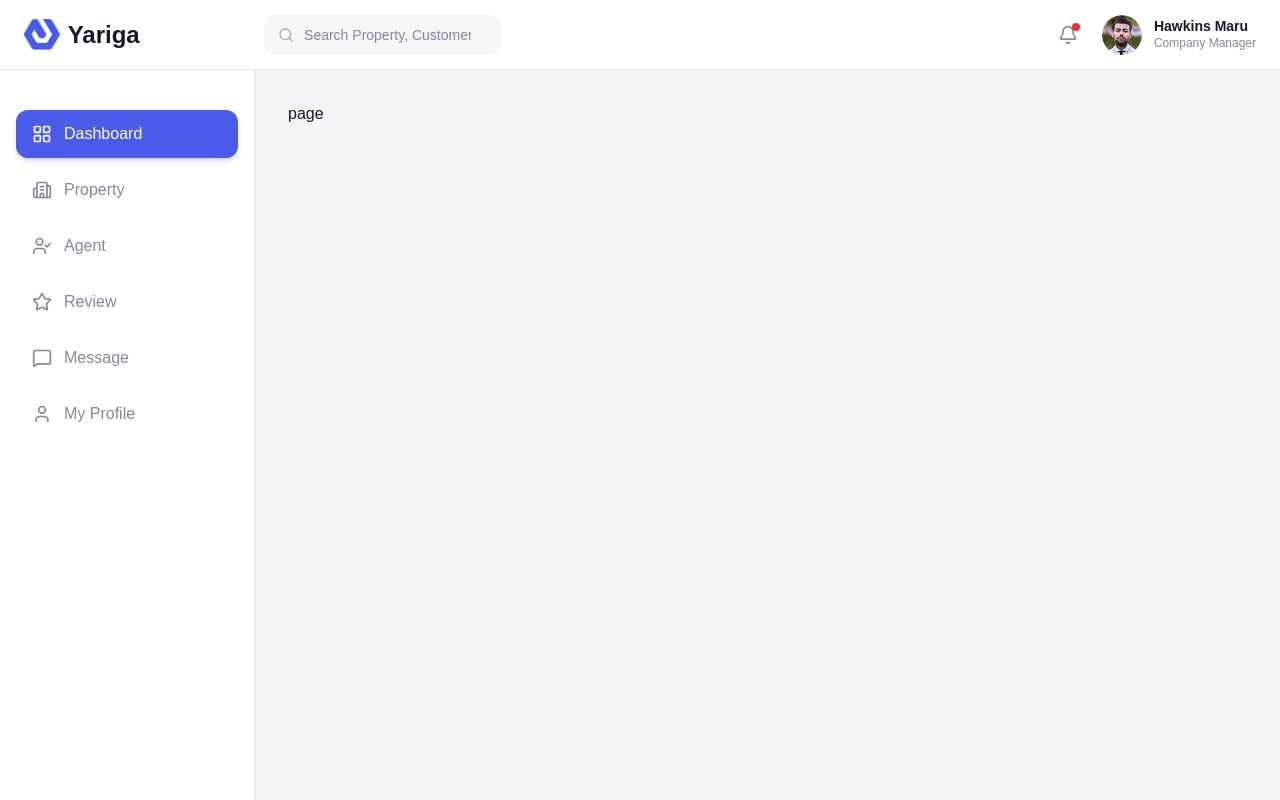
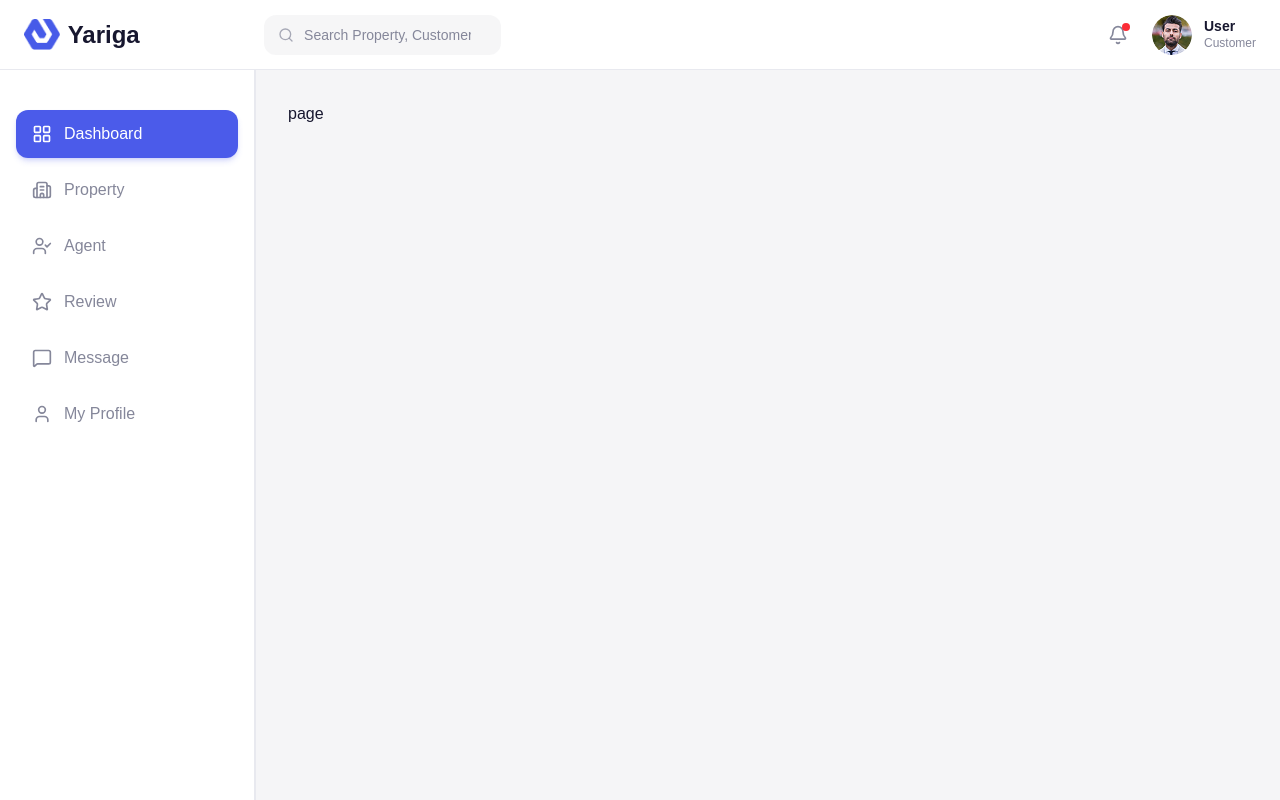
Before and after one commit to idancodes21/real-estate, a Next.js app: page / in a window 1280 px wide. Built offline with nearby package versions, Linux system fonts and the light colour scheme; no server answers; what @teispace/next-themes would draw is missing.

Commit message:
feat: display authenticated user details in dashboard navbar

```diff
--- a/app/(dashboard)/layout.tsx
+++ b/app/(dashboard)/layout.tsx
@@ -1,9 +1,16 @@
 import DashboardShell from "@/components/DashboardShell";
+import { getCurrentUser } from "@/lib/get-current-user";
 
-export default function DashboardLayout({
+export default async function DashboardLayout({
   children,
 }: Readonly<{
   children: React.ReactNode;
 }>) {
-  return <DashboardShell>{children}</DashboardShell>;
+  const user = await getCurrentUser();
+
+  return (
+    <DashboardShell user={user}>
+      {children}
+    </DashboardShell>
+  );
 }
--- a/components/DashboardShell.tsx
+++ b/components/DashboardShell.tsx
@@ -12,11 +12,21 @@ import {
   SheetTitle,
 } from "@/components/ui/sheet";
 
+import type { getCurrentUser } from "@/lib/get-current-user";
+
+type CurrentUser = NonNullable<
+  Awaited<ReturnType<typeof getCurrentUser>>
+>;
+
+interface DashboardShellProps {
+  children: React.ReactNode;
+  user: CurrentUser | null;
+}
+
 export default function DashboardShell({
   children,
-}: Readonly<{
-  children: React.ReactNode;
-}>) {
+  user,
+}: DashboardShellProps) {
   const [mobileNavOpen, setMobileNavOpen] = useState(false);
   const pathname = usePathname();
 
@@ -27,7 +37,10 @@ export default function DashboardShell({
 
   return (
     <div className="flex h-screen flex-col overflow-hidden">
-      <Navbar onMenuClick={() => setMobileNavOpen(true)} />
+      <Navbar
+      onMenuClick={() => setMobileNavOpen(true)}
+       user={user}
+      />
 
       <div className="flex min-h-0 flex-1">
         {/* Desktop sidebar */}
--- a/components/Navbar.tsx
+++ b/components/Navbar.tsx
@@ -3,12 +3,18 @@ import Link from "next/link";
 import { Bell, Menu, Search } from "lucide-react";
 
 import { Input } from "./ui/input";
+import type { getCurrentUser } from "@/lib/get-current-user";
+
+type CurrentUser = NonNullable<
+  Awaited<ReturnType<typeof getCurrentUser>>
+>;
 
 interface NavbarProps {
   onMenuClick: () => void;
+  user: CurrentUser | null;
 }
 
-const Navbar = ({ onMenuClick }: NavbarProps) => {
+const Navbar = ({ onMenuClick, user }: NavbarProps) => {
   return (
     <nav className="flex h-[70px] w-full shrink-0 items-center justify-between border-b bg-sidebar px-4 md:px-6">
       {/* Left side */}
@@ -85,10 +91,12 @@ const Navbar = ({ onMenuClick }: NavbarProps) => {
 
           <div className="hidden text-left lg:block">
             <h2 className="text-sm font-bold leading-tight text-foreground">
-              Hawkins Maru
+             {user?.name || "User"}
             </h2>
             <p className="text-xs text-muted-foreground">
-              Company Manager
+             {user?.role
+        ? user.role.charAt(0) + user.role.slice(1).toLowerCase()
+        : "Customer"}
             </p>
           </div>
         </div>
--- /dev/null
+++ b/lib/get-current-user.ts
@@ -0,0 +1,25 @@
+import { auth } from "@/auth";
+import { prisma } from "@/lib/prisma";
+
+export async function getCurrentUser() {
+  const session = await auth();
+
+  if (!session?.user?.id) {
+    return null;
+  }
+
+  const user = await prisma.user.findUnique({
+    where: {
+      id: session.user.id,
+    },
+    select: {
+      id: true,
+      name: true,
+      email: true,
+      avatar: true,
+      role: true,
+    },
+  });
+
+  return user;
+}
```
